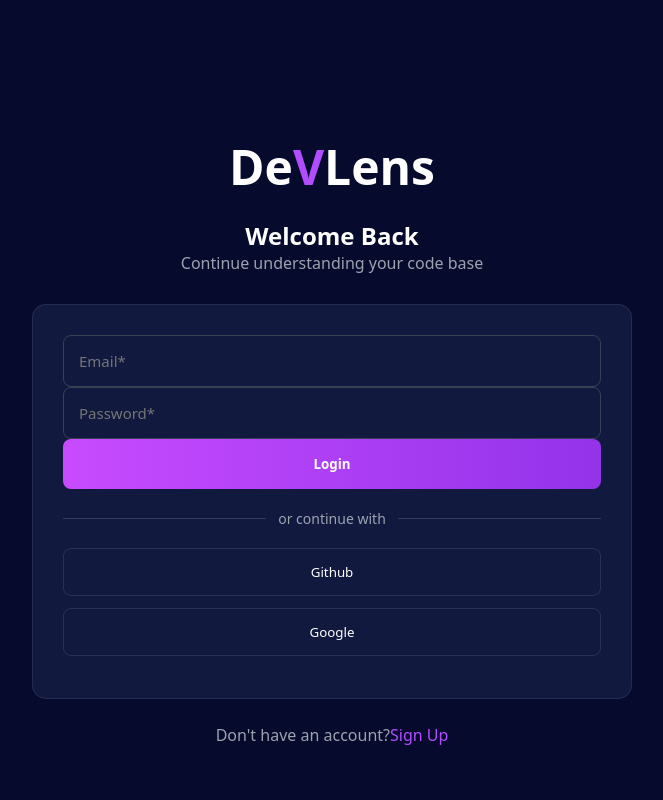
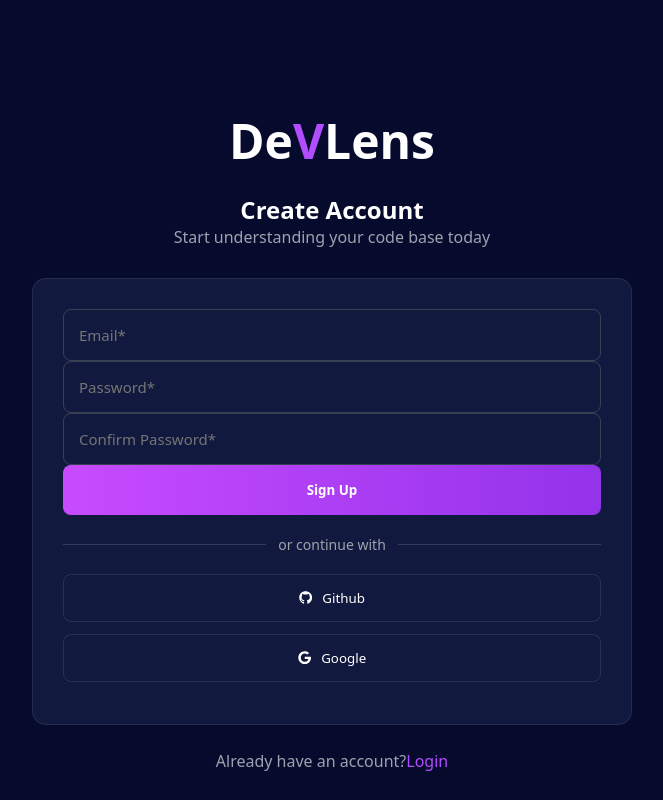
Before and after one commit to Ragamaie-Nagineni/DeVLens, a React app in the folder frontend/: page / in a window 1280 px wide. Shown: the top 800 px of the page, without its empty margins (308-971 px from the left). Built offline with nearby package versions, Linux system fonts and the light colour scheme; the HTML template or start-up script is replaced by a standard one.

Commit message:
Added icons in the signup and login page

```diff
--- a/frontend/package.json
+++ b/frontend/package.json
@@ -11,7 +11,8 @@
   },
   "dependencies": {
     "react": "^19.2.6",
-    "react-dom": "^19.2.6"
+    "react-dom": "^19.2.6",
+    "react-icons": "^5.6.0"
   },
   "devDependencies": {
     "@eslint/js": "^10.0.1",
--- a/frontend/src/App.jsx
+++ b/frontend/src/App.jsx
@@ -6,7 +6,6 @@ import Loginpage from "./components/login/Loginpage";
 function App(){
   return (<div>
   <Test/>
-  <Loginpage/>
   <Signuppage/>
 
   </div>);
--- a/frontend/src/components/login/Login.css
+++ b/frontend/src/components/login/Login.css
@@ -122,6 +122,10 @@ body {
   cursor: pointer;
 
   transition: 0.2s;
+  display: flex;
+  align-items: center;
+  justify-content: center;
+  gap: 10px;
 }
 
 .social-btn:hover {
--- a/frontend/src/components/signup/Signup.css
+++ b/frontend/src/components/signup/Signup.css
@@ -122,6 +122,10 @@ body {
   cursor: pointer;
 
   transition: 0.2s;
+  display: flex;
+  align-items: center;
+  justify-content: center;
+  gap: 10px;
 }
 
 .social-btn:hover {
--- a/frontend/src/components/signup/Sociallogins.jsx
+++ b/frontend/src/components/signup/Sociallogins.jsx
@@ -1,5 +1,6 @@
 import react from "react";
 import "./Signup.css"
+import { FaGithub, FaGoogle } from "react-icons/fa";
 
 function Sociallogins() {
   return (
@@ -9,8 +10,15 @@ function Sociallogins() {
         <p>or continue with</p>
         <hr></hr>
       </div>
-      <button className="social-btn">Github</button>
-      <button className="social-btn">Google</button>
+      <button className="social-btn">
+        <FaGithub />
+        Github
+      </button>
+
+      <button className="social-btn">
+        <FaGoogle />
+        Google
+      </button>
     </div>
   )
 }
```
Also changed, not shown: frontend/src/components/login/Loginpage.jsx (+0 -11 lines), frontend/src/components/signup/Signuppage.jsx (+0 -26 lines), 1 other file (tests, documents, lock files or other folders).
